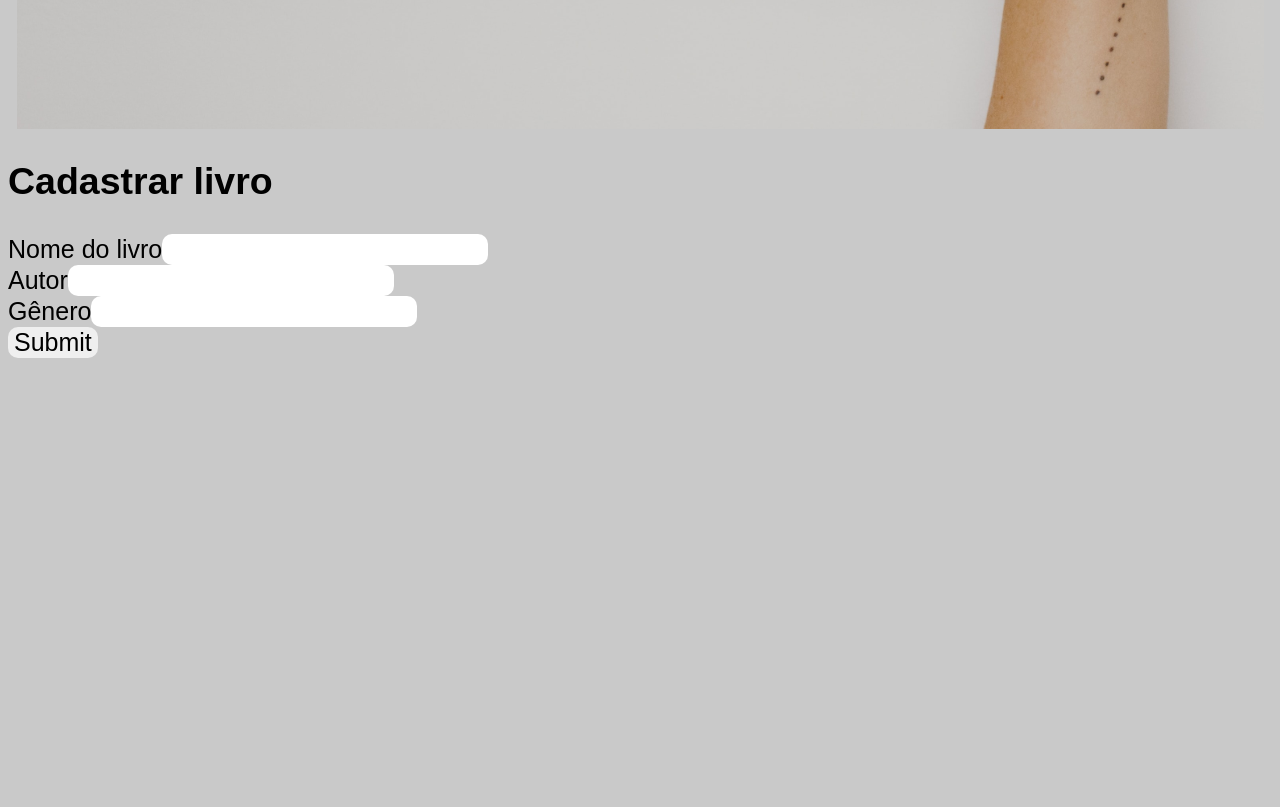
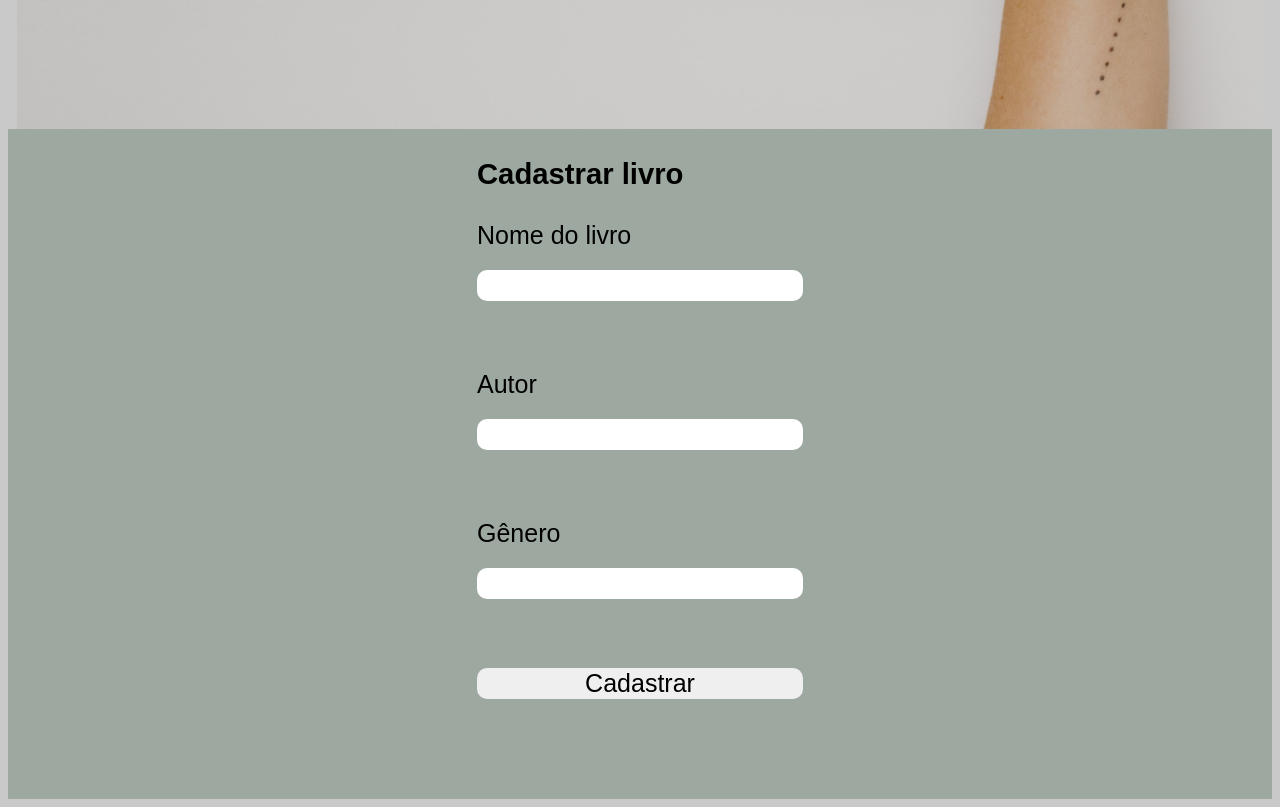
Before and after one commit to ICEI-PUC-Minas-PMV-ADS/pmv-ads-2022-2-e2-proj-int-t9-grupo-1-book-e-book, a React (Create React App) app in the folder src/frontend/: page /register-book in a window 1280 px wide. Shown: the part 700-1507 px from the top of the page. Before the commit the page ends 1066 px from the top, so only its background shows below. Built offline with nearby package versions, Linux system fonts and the light colour scheme; a web font is replaced by a local one.

Commit message:
formulario novo livro

```diff
--- a/src/frontend/src/components/RegisterBook.js
+++ b/src/frontend/src/components/RegisterBook.js
@@ -1,16 +1,70 @@
+import "../styles.css";
+import { useState } from "react";
+import { useNavigate } from "react-router-dom";
+
 export default function RegisterBook() {
+  const [name, setName] = useState("");
+  const [author, setAuthor] = useState("");
+  const [genre, setGenre] = useState("");
+
+  const navigate = useNavigate();
+
+  const handleSubmitRegister = async (e) => {
+    e.preventDefault();
+    try {
+      let res = await fetch("http://localhost:4000/books/", {
+        method: "POST",
+        body: JSON.stringify({
+          name,
+          author,
+          genre,
+        }),
+      });
+      if (res.status === 201 || res.status === 201) {
+        setAuthor("");
+        setGenre("");
+        navigate("/books");
+      } else {
+        alert("Ocorreu um erro no cadastro!");
+      }
+    } catch (err) {
+      console.log(err);
+    }
+  };
+
   return (
-    <>
-      <h2>Cadastrar livro</h2>
-      <form action="/">
-        <label for="fname">Nome do livro</label>
-        <input type="text" id="fname" name="name" /><br/>
-        <label for="lname">Autor</label>
-        <input type="text" id="lname" name="author" /><br/>
-        <label for="lname">Gênero</label>
-        <input type="text" id="lname" name="genre" /><br/>
-        <input type="submit" value="Submit" />
-      </form>
-    </>
+    <div className="div-login">
+      <div>
+        <h3>Cadastrar livro</h3>
+        <form className="div-login-inside" onSubmit={handleSubmitRegister}>
+          <label for="fname">Nome do livro</label>
+          <input
+            type="text"
+            id="fname"
+            name="name"
+            onChange={(e) => setName(e.target.value)}
+          />
+          <br />
+          <label for="fname">Autor</label>
+          <input
+            type="text"
+            id="fname"
+            name="author"
+            onChange={(e) => setAuthor(e.target.value)}
+          />
+
+          <br />
+          <label for="lname">Gênero</label>
+          <input
+            type="genre"
+            id="lname"
+            name="genre"
+            onChange={(e) => setGenre(e.target.value)}
+          />
+          <br />
+          <input type="submit" value="Cadastrar" />
+        </form>
+      </div>
+    </div>
   );
 }
```
